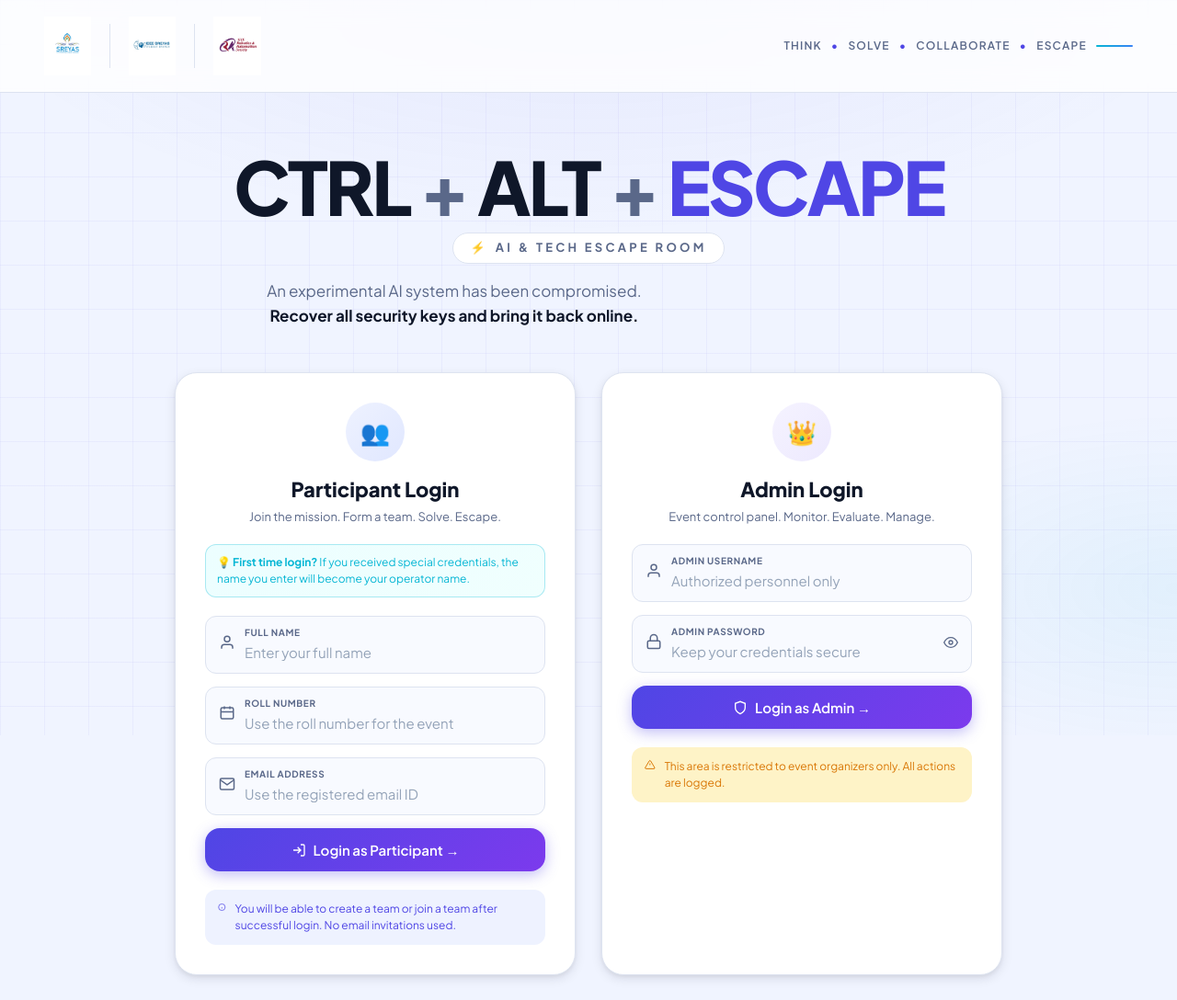
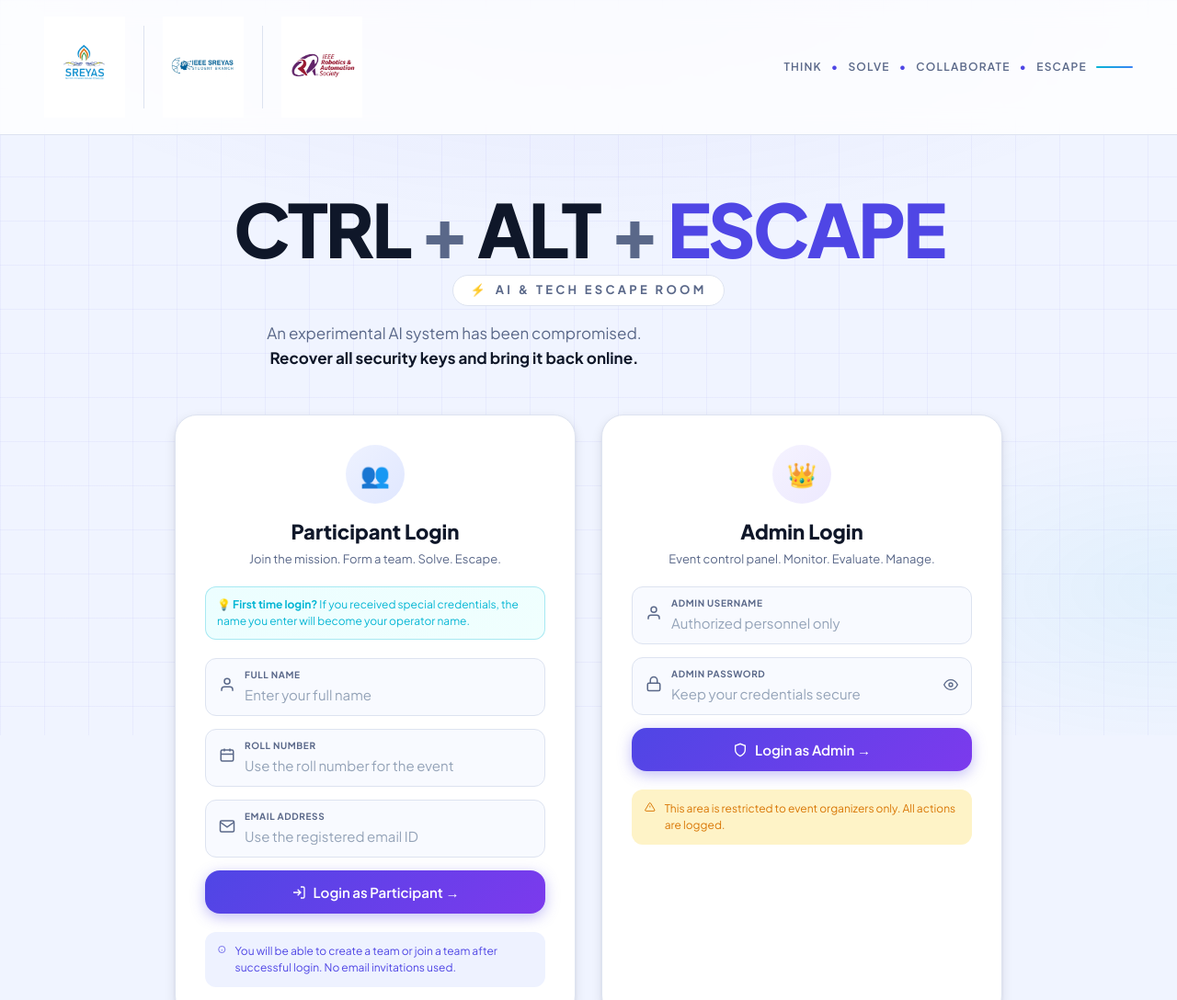
Before and after one commit to Kyogesh308/CTRLALTESCAPE, a plain HTML site: page ctrl-alt-escape/frontend/index.html in a window 1280 px wide. Shown: the top 1088 px of the page at 92% size. Drawn offline with Linux system fonts and the light colour scheme.

Commit message:
Enlarge header logos and update divider

```diff
--- a/ctrl-alt-escape/frontend/index.html
+++ b/ctrl-alt-escape/frontend/index.html
@@ -47,12 +47,12 @@
       gap: 8px;
     }
     .header-logo-item img {
-      height: 64px;
+      height: 110px;
       width: auto;
       object-fit: contain;
     }
     .header-logo-divider {
-      width: 1px; height: 48px;
+      width: 1px; height: 90px;
       background: var(--border);
     }
     .header-tagline {
```
